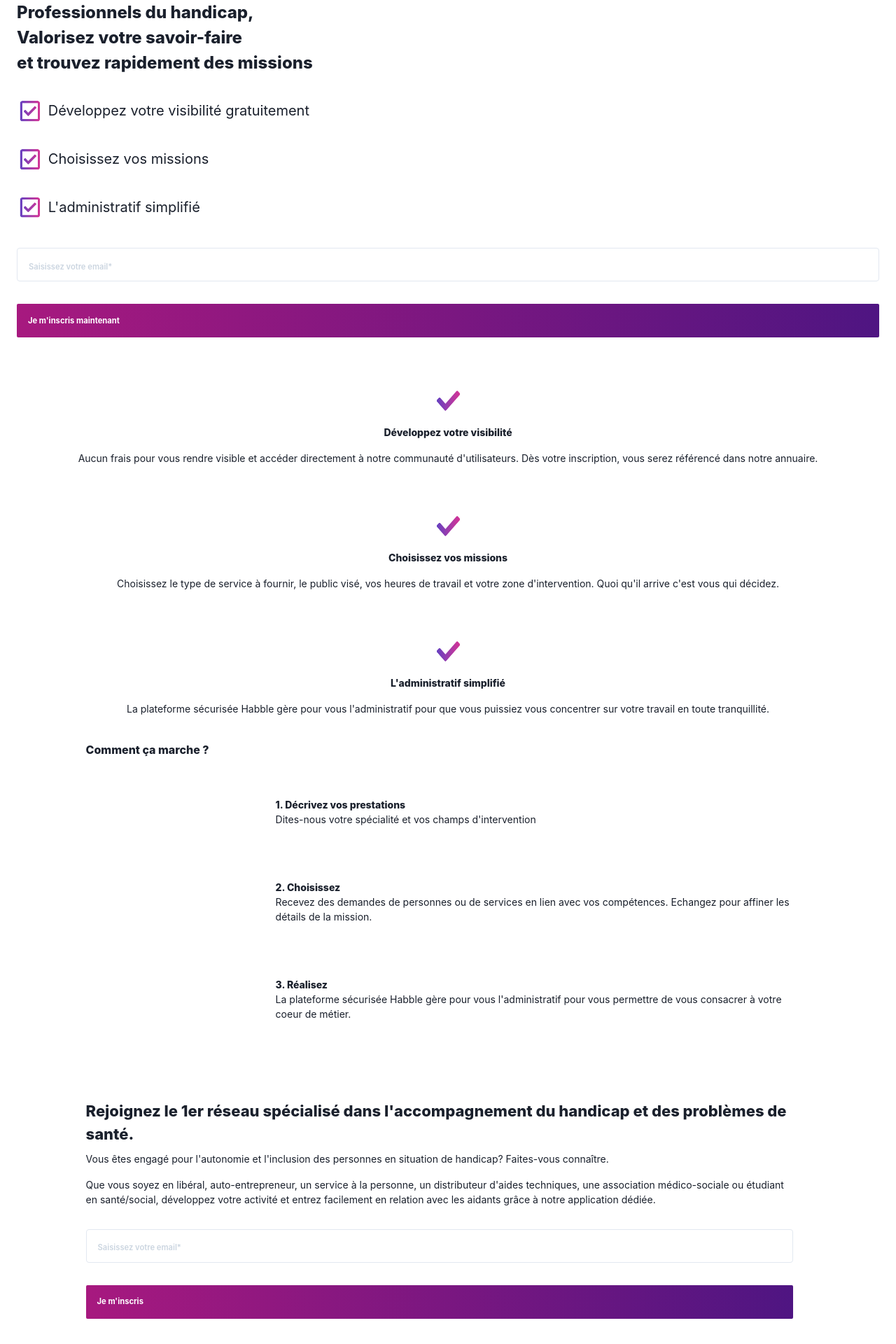
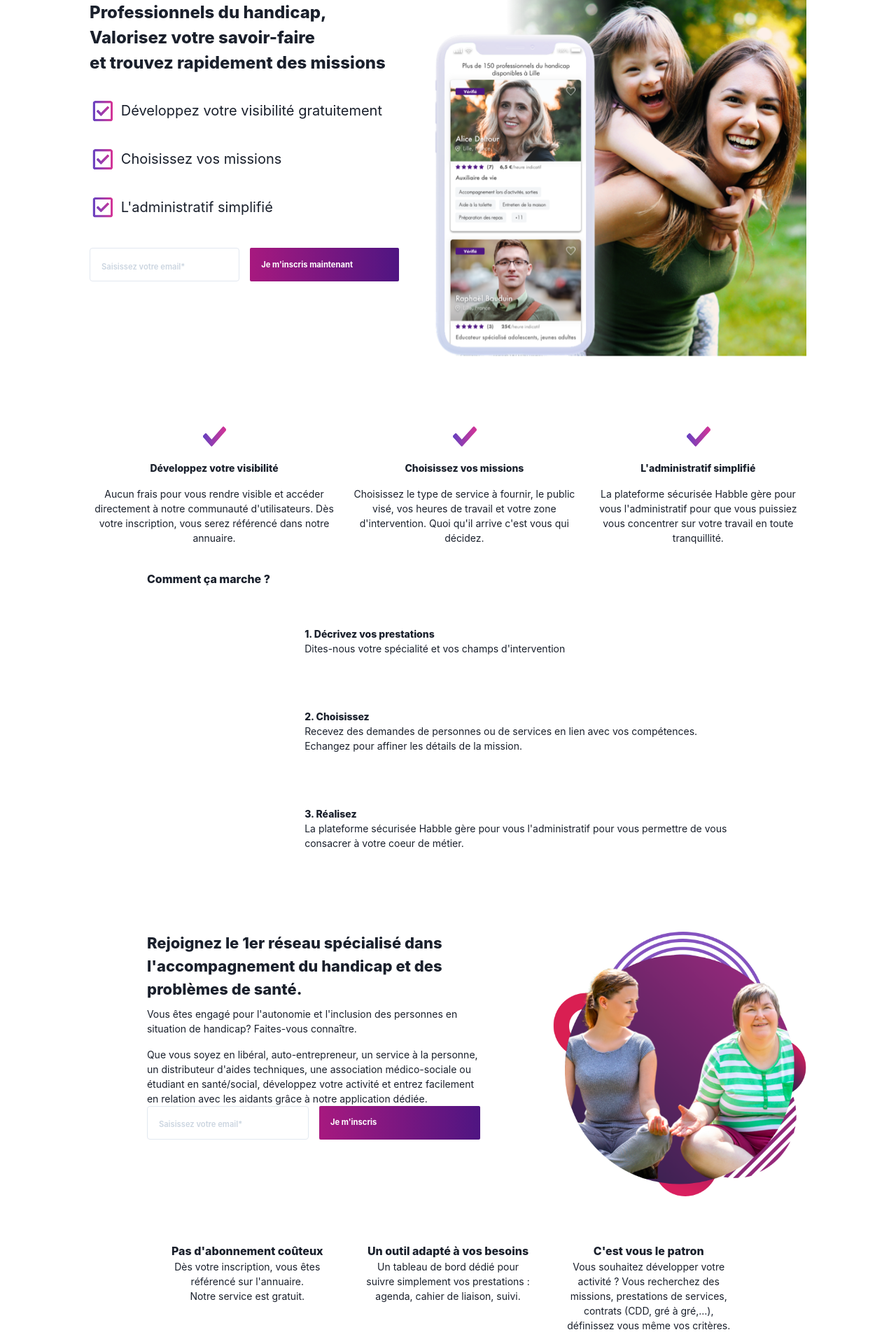
Before and after one commit to Zakari-B/Projet_WCS_3_Habble, a React (Vite) app in the folder frontend/: page / in a window 1280 px wide. Shown: the top 1920 px of the page at 70% size. Built offline with nearby package versions, Linux system fonts and the light colour scheme.

Commit message:
responsive ok pour mobile, tablette et desktop

```diff
--- a/frontend/src/pages/ProAccueil.jsx
+++ b/frontend/src/pages/ProAccueil.jsx
@@ -20,7 +20,16 @@ function ProAccueil() {
 
   return (
     <Box>
-      <Box marginLeft="1.5rem" marginRight="1.5rem">
+      <Box
+        marginLeft={{ md: "3%", lg: "10%" }}
+        marginRight={{ md: "5%", lg: "10%" }}
+      >
+        <Box
+          marginLeft={{ base: "1.5rem", md: "0" }}
+          marginRight={{ base: "1.5rem", md: "0" }}
+        >
+          <Flex justify={{ md: "space-between" }}>
+            <Box marginRight={{ md: "5%" }}>
               <Text align="left" variant="titleH1" marginBottom="2rem">
                 Professionnels du handicap,
                 <br />
@@ -34,7 +43,7 @@ function ProAccueil() {
                   src="../src/assets/checkbox.png"
                   marginRight="0.5rem"
                 />
-          <Text variant="titleH2">
+                <Text align="left" variant="titleH2">
                   Développez votre visibilité gratuitement
                 </Text>
               </Flex>
@@ -44,7 +53,9 @@ function ProAccueil() {
                   src="../src/assets/checkbox.png"
                   marginRight="0.5rem"
                 />
-          <Text variant="titleH2">Choisissez vos missions</Text>
+                <Text align="left" variant="titleH2">
+                  Choisissez vos missions
+                </Text>
               </Flex>
               <Flex align="center" marginBottom="2.5rem">
                 <Image
@@ -52,11 +63,20 @@ function ProAccueil() {
                   src="../src/assets/checkbox.png"
                   marginRight="0.5rem"
                 />
-          <Text variant="titleH2">L'administratif simplifié</Text>
+                <Text align="left" variant="titleH2">
+                  L'administratif simplifié
+                </Text>
               </Flex>
+              <Flex
+                direction={{ base: "column", xl: "row" }}
+                justify={{ xl: "space-between" }}
+                gap={{ xl: "15px" }}
+                marginBottom={{ md: "2rem" }}
+              >
                 <Input
                   borderRadius="4px"
                   size="lg"
+                  width={{ base: "90vw", md: "100%" }}
                   marginBottom="2rem"
                   placeholder="Saisissez votre email*"
                   _placeholder={{
@@ -68,7 +88,29 @@ function ProAccueil() {
                 <Button variant="gradient" _hover={{ animation }}>
                   Je m'inscris maintenant
                 </Button>
-        <Flex direction="column" align="center" marginTop="4.5rem" role="group">
+              </Flex>
+            </Box>
+            <Box
+              display={{ base: "none", md: "block" }}
+              minW={{ md: "40vw" }}
+              maxW="50vw"
+            >
+              <Image src="../src/assets/listing-pros-iphone-600x575-2.png" />
+            </Box>
+          </Flex>
+          <Flex
+            direction={{ base: "column", md: "row" }}
+            align={{ base: "center", md: "flex-start" }}
+            justify={{ md: "space-between" }}
+            gap={{ md: "20px" }}
+            marginTop={{ lg: "4rem" }}
+          >
+            <Flex
+              direction="column"
+              align="center"
+              marginTop="2rem"
+              role="group"
+            >
               <Image
                 boxSize="2.3rem"
                 marginBottom="1rem"
@@ -79,9 +121,9 @@ function ProAccueil() {
                 Développez votre visibilité
               </Text>
               <Text variant="corps" marginBottom="2rem">
-            Aucun frais pour vous rendre visible et accéder directement à notre
-            communauté d'utilisateurs. Dès votre inscription, vous serez
-            référencé dans notre annuaire.
+                Aucun frais pour vous rendre visible et accéder directement à
+                notre communauté d'utilisateurs. Dès votre inscription, vous
+                serez référencé dans notre annuaire.
               </Text>
               <Divider
                 opacity="0%"
@@ -98,7 +140,12 @@ function ProAccueil() {
                 }}
               />
             </Flex>
-        <Flex direction="column" align="center" marginTop="2rem" role="group">
+            <Flex
+              direction="column"
+              align="center"
+              marginTop="2rem"
+              role="group"
+            >
               <Image
                 boxSize="2.3rem"
                 marginBottom="1rem"
@@ -109,9 +156,9 @@ function ProAccueil() {
                 Choisissez vos missions
               </Text>
               <Text variant="corps" marginBottom="2rem">
-            Choisissez le type de service à fournir, le public visé, vos heures
-            de travail et votre zone d'intervention. Quoi qu'il arrive c'est
-            vous qui décidez.
+                Choisissez le type de service à fournir, le public visé, vos
+                heures de travail et votre zone d'intervention. Quoi qu'il
+                arrive c'est vous qui décidez.
               </Text>
               <Divider
                 opacity="0%"
@@ -129,7 +176,12 @@ function ProAccueil() {
               />
             </Flex>
 
-        <Flex direction="column" align="center" marginTop="2rem" role="group">
+            <Flex
+              direction="column"
+              align="center"
+              marginTop="2rem"
+              role="group"
+            >
               <Image
                 boxSize="2.3rem"
                 marginBottom="1rem"
@@ -140,9 +192,9 @@ function ProAccueil() {
                 L'administratif simplifié
               </Text>
               <Text variant="corps" marginBottom="2rem">
-            La plateforme sécurisée Habble gère pour vous l'administratif pour
-            que vous puissiez vous concentrer sur votre travail en toute
-            tranquillité.
+                La plateforme sécurisée Habble gère pour vous l'administratif
+                pour que vous puissiez vous concentrer sur votre travail en
+                toute tranquillité.
               </Text>
               <Divider
                 opacity="0%"
@@ -158,6 +210,7 @@ function ProAccueil() {
                   animation: "ease-in-out 4s infinite",
                 }}
               />
+            </Flex>
           </Flex>
           <Box>
             <Text
@@ -205,26 +258,36 @@ function ProAccueil() {
               </Box>
             </Flex>
           </Box>
+          <Flex
+            direction={{ base: "column", md: "row" }}
+            align="center"
+            justify="space-between"
+          >
             <Box marginLeft="8%" marginRight="10%">
               <Text align="left" marginBottom="0.5rem" variant="titleH5">
-            Rejoignez le 1er réseau spécialisé dans l'accompagnement du handicap
-            et des problèmes de santé.
+                Rejoignez le 1er réseau spécialisé dans l'accompagnement du
+                handicap et des problèmes de santé.
               </Text>
               <Text align="left" marginBottom="1rem" variant="corps">
-            Vous êtes engagé pour l'autonomie et l'inclusion des personnes en
-            situation de handicap? Faites-vous connaître.
+                Vous êtes engagé pour l'autonomie et l'inclusion des personnes
+                en situation de handicap? Faites-vous connaître.
               </Text>
               <Text align="left" variant="corps">
                 Que vous soyez en libéral, auto-entrepreneur, un service à la
                 personne, un distributeur d'aides techniques, une association
                 médico-sociale ou étudiant en santé/social, développez votre
-            activité et entrez facilement en relation avec les aidants grâce à
-            notre application dédiée.
+                activité et entrez facilement en relation avec les aidants grâce
+                à notre application dédiée.
               </Text>
+              <Flex
+                direction={{ base: "column", lg: "row" }}
+                justify={{ lg: "space-between" }}
+                gap={{ lg: "15px" }}
+              >
                 <Input
                   borderRadius="4px"
                   size="lg"
-            marginTop="2rem"
+                  marginTop={{ base: "2rem", lg: "0" }}
                   marginBottom="2rem"
                   placeholder="Saisissez votre email*"
                   _placeholder={{
@@ -236,46 +299,71 @@ function ProAccueil() {
                 <Button variant="gradient" marginBottom="5rem">
                   Je m'inscris
                 </Button>
+              </Flex>
             </Box>
             <Image
               boxSize="sm"
-          margin="auto"
-          marginBottom="3rem"
+              margin={{ base: "auto", md: "0" }}
+              marginBottom={{ base: "3rem", md: "0" }}
               src="../src/assets/access-care-network.png"
               alt="Yoga"
             />
-        <Box marginLeft="10%" marginRight="10%">
-          <Box>
-            <Text marginBottom="0.5rem" variant="titleH4">
+          </Flex>
+          <Flex
+            marginLeft="10%"
+            marginRight="10%"
+            marginBottom={{ md: "5rem" }}
+            marginTop={{ lg: "4rem" }}
+            maxWidth="100%"
+            direction={{ base: "column", md: "row" }}
+            align={{ base: "center", md: "flex-start" }}
+            justifyContent={{ md: "space-between" }}
+          >
+            <Box width={{ md: "30%" }}>
+              <Text
+                marginBottom={{ base: "0.5rem", md: "0" }}
+                variant="titleH4"
+              >
                 Pas d'abonnement coûteux
               </Text>
-            <Text marginBottom="0.8rem" variant="corps">
+              <Text marginBottom={{ base: "0.8rem", md: "0" }} variant="corps">
                 Dès votre inscription, vous êtes référencé sur l'annuaire.
                 <br /> Notre service est gratuit.
               </Text>
             </Box>
-          <Box>
-            <Text marginBottom="0.5rem" variant="titleH4">
+            <Box width={{ md: "30%" }}>
+              <Text
+                marginBottom={{ base: "0.5rem", md: "0" }}
+                variant="titleH4"
+              >
                 Un outil adapté à vos besoins
               </Text>
-            <Text marginBottom="0.8rem" variant="corps">
-              Un tableau de bord dédié pour suivre simplement vos prestations :
-              agenda, cahier de liaison, suivi.
+              <Text marginBottom={{ base: "0.8rem", md: "0" }} variant="corps">
+                Un tableau de bord dédié pour suivre simplement vos prestations
+                : agenda, cahier de liaison, suivi.
               </Text>
             </Box>
-          <Box>
-            <Text marginBottom="0.5rem" variant="titleH4">
+            <Box width={{ md: "30%" }}>
+              <Text
+                marginBottom={{ base: "0.5rem", md: "0" }}
+                variant="titleH4"
+              >
                 C'est vous le patron
               </Text>
-            <Text marginBottom="5.5rem" variant="corps">
+              <Text marginBottom={{ base: "5.5rem", md: "0" }} variant="corps">
                 Vous souhaitez développer votre activité ? Vous recherchez des
-              missions, prestations de services, contrats (CDD, gré à gré,...),
-              définissez vous même vos critères.
+                missions, prestations de services, contrats (CDD, gré à
+                gré,...), définissez vous même vos critères.
               </Text>
             </Box>
-        </Box>
-        <Flex direction="column">
-          <SimpleGrid columns={2} spacing={10} marginLeft="18%">
+          </Flex>
+          <Flex direction={{ base: "column", md: "row" }}>
+            <Box width={{ md: "50%" }}>
+              <SimpleGrid
+                columns={{ base: "3", md: "3" }}
+                spacing={10}
+                marginBottom={{ base: "3rem" }}
+              >
                 <Flex
                   direction="column"
                   align="center"
@@ -297,7 +385,11 @@ function ProAccueil() {
                   width="5rem"
                   justify="space-between"
                 >
-              <Image boxSize="3rem" src="../src/assets/care.svg" alt="Santé" />
+                  <Image
+                    boxSize="3rem"
+                    src="../src/assets/care.svg"
+                    alt="Santé"
+                  />
                   <Text variant="corpsBold">Santé</Text>
                 </Flex>
                 <Flex
@@ -353,6 +445,8 @@ function ProAccueil() {
                   <Text variant="corpsBold">Administratif et Social</Text>
                 </Flex>
               </SimpleGrid>
+            </Box>
+            <Flex direction="column" width={{ md: "50%" }}>
               <Text
                 marginTop="3rem"
                 marginLeft="8%"
@@ -362,12 +456,18 @@ function ProAccueil() {
               >
                 N'attendez plus pour proposer vos services
               </Text>
-          <Text variant="corps" marginRight="10%" align="left" marginLeft="8%">
-            Vous cherchez à compléter vos revenus, à valorisez votre offre ou à
-            développer vos missions ? Notre plateforme de mise en relation vous
-            simplifie la vie et réduit votre temps à consacrer à la prospection
-            et à l'administratif.
+              <Text
+                variant="corps"
+                marginRight="10%"
+                align="left"
+                marginLeft="8%"
+              >
+                Vous cherchez à compléter vos revenus, à valorisez votre offre
+                ou à développer vos missions ? Notre plateforme de mise en
+                relation vous simplifie la vie et réduit votre temps à consacrer
+                à la prospection et à l'administratif.
               </Text>
+            </Flex>
           </Flex>
         </Box>
         <Box>
@@ -377,11 +477,19 @@ function ProAccueil() {
             </Text>
             {/* carroussel */}
           </Box>
-        <Box
+        </Box>
+      </Box>
+      <Box>
+        <Flex
           paddingTop="0.8rem"
           bgGradient="linear-gradient(to-r, #a7197f 0%, #4d1582 51%, #a7197f 100%)"
+          height={{ lg: "25rem" }}
+          align={{ lg: "center" }}
         >
-          <Box marginLeft="3%" marginRight="3%">
+          <Box
+            marginLeft={{ base: "10%", md: "20%", lg: "30%" }}
+            marginRight={{ base: "10%", md: "20%", lg: "30%" }}
+          >
             <Text variant="titleH5" color="white">
               Vous êtes en situation de handicap, avec des problèmes de santé ou
               un proche ?
@@ -394,6 +502,10 @@ function ProAccueil() {
             >
               Trouvez facilement l'aide dont vous avez besoin !
             </Text>
+            <Flex
+              direction={{ base: "column", lg: "row" }}
+              gap={{ md: "15px" }}
+            >
               <Input
                 bgColor="white"
                 borderRadius="4px"
@@ -409,17 +521,20 @@ function ProAccueil() {
               <Button marginBottom="2rem" variant="outlineWhitePink">
                 Je m'inscris, c'est gratuit !
               </Button>
+            </Flex>
           </Box>
-        </Box>
+        </Flex>
         <Box marginBottom="3rem">
           <Text variant="titleH5" marginTop="5rem" marginBottom="6rem">
             Partenaires et Soutiens
           </Text>
           <Flex
-            direction="column"
+            direction={{ base: "column", md: "row" }}
             align="center"
             height="10rem"
-            justify="space-between"
+            justify={{ base: "space-between", md: "space-around" }}
+            marginLeft={{ md: "20%" }}
+            marginRight={{ md: "20%" }}
           >
             <Box boxSize="10rem">
               <Image
```
Also changed, not shown: frontend/src/assets/listing-pros-iphone-600x575-2.png (added). Lines whose indentation alone changed are shown as unchanged.
